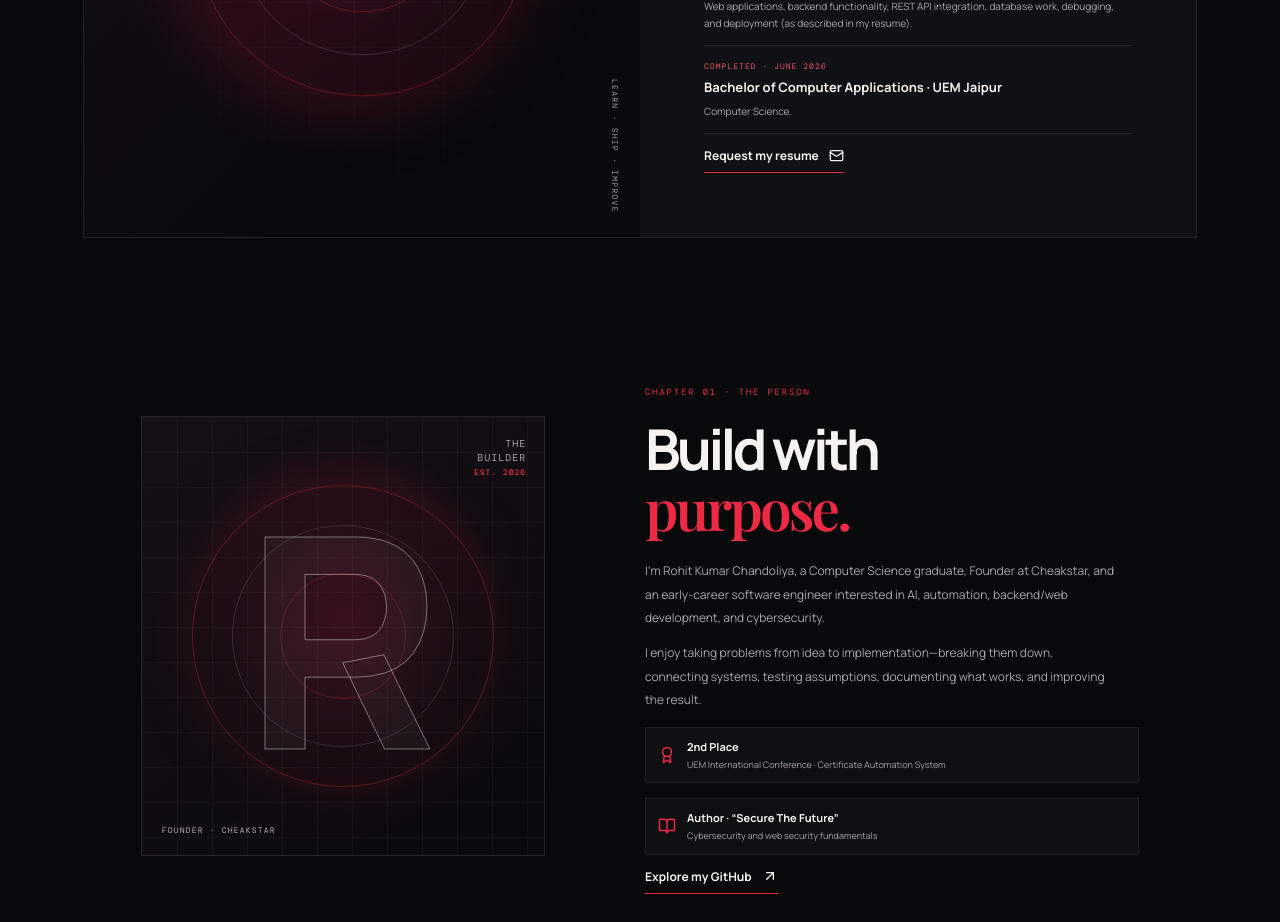
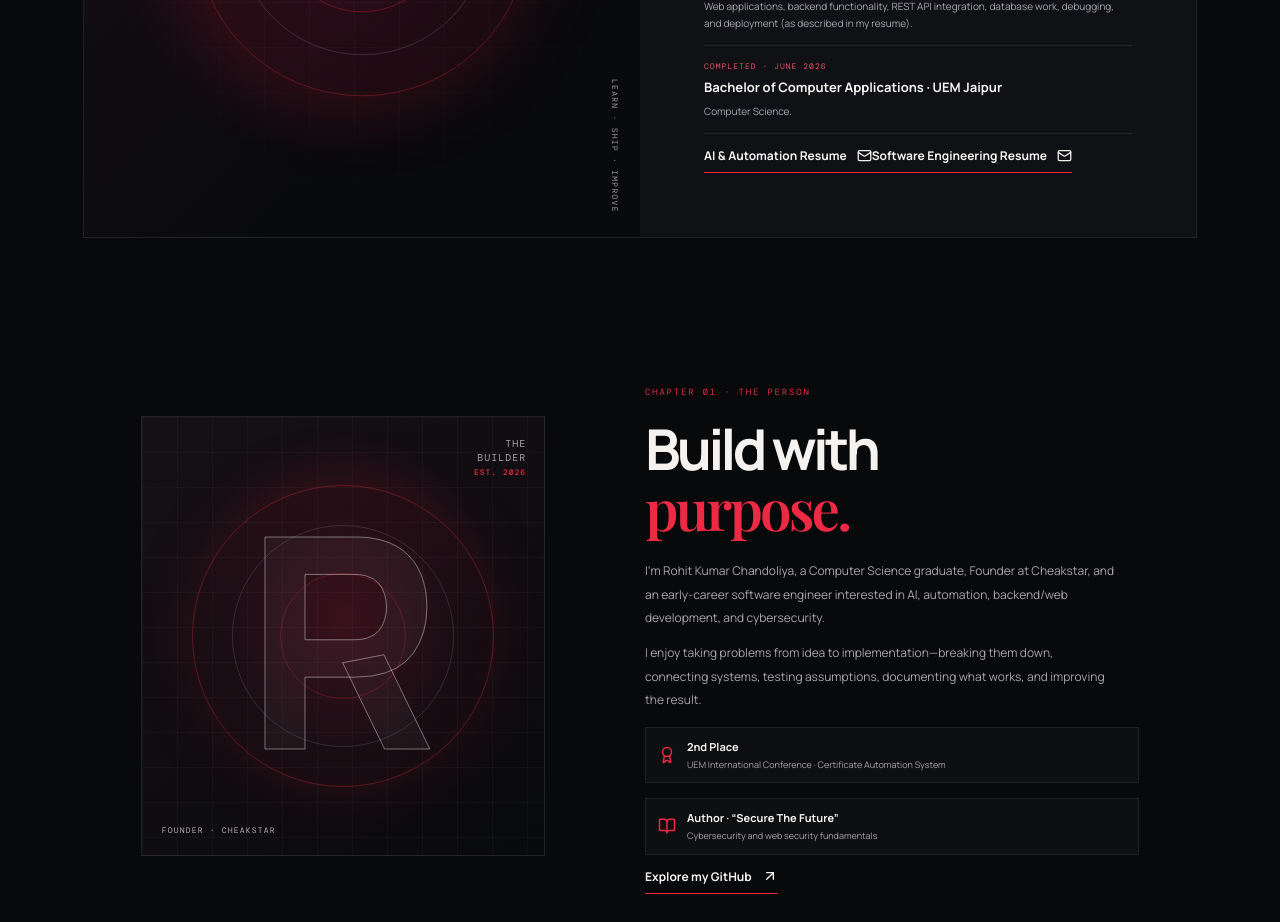
Before and after one commit to rohitkrchandoliya/rohit-portfolio, a React (Vite) app: page / in a window 1280 px wide. Shown: the part 2460-3382 px from the top of the page. Built offline with nearby package versions, Linux system fonts and the light colour scheme; a web font is replaced by a local one.

Commit message:
Add role-specific resume request actions for recruiters

```diff
--- a/src/App.tsx
+++ b/src/App.tsx
@@ -125,7 +125,7 @@ function App() {
               <div className="career-item"><span className="career-date">DEC 2023 — MAY 2024</span><strong>Software & Web Developer · Tata Group</strong><p>Web applications, backend functionality, REST API integration, database work, debugging, and deployment (as described in my resume).</p></div>
               <div className="career-item"><span className="career-date">COMPLETED · JUNE 2026</span><strong>Bachelor of Computer Applications · UEM Jaipur</strong><p>Computer Science.</p></div>
             </div>
-            <a className="inline-cta" href="mailto:rohitkchandoliya@gmail.com?subject=Resume%20Request%20-%20Rohit%20Kumar%20Chandoliya">Request my resume <Mail size={15} /></a>
+            <div className="resume-actions"><a className="inline-cta" href="mailto:rohitkchandoliya@gmail.com?subject=AI%20%26%20Automation%20Resume%20Request">AI &amp; Automation Resume <Mail size={15} /></a><a className="inline-cta" href="mailto:rohitkchandoliya@gmail.com?subject=Software%20Engineering%20Resume%20Request">Software Engineering Resume <Mail size={15} /></a></div>
           </div>
         </section>
 
```
